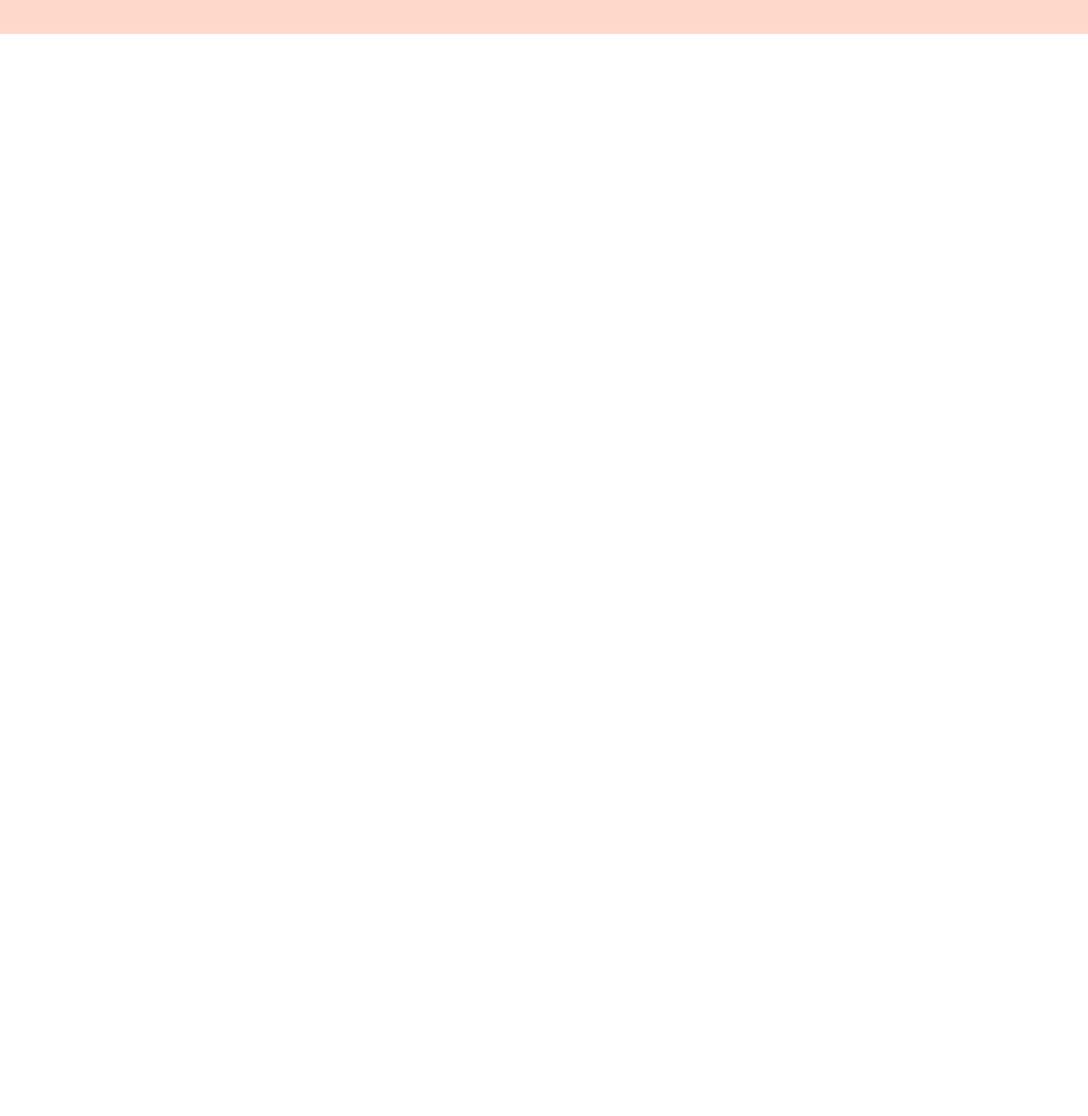
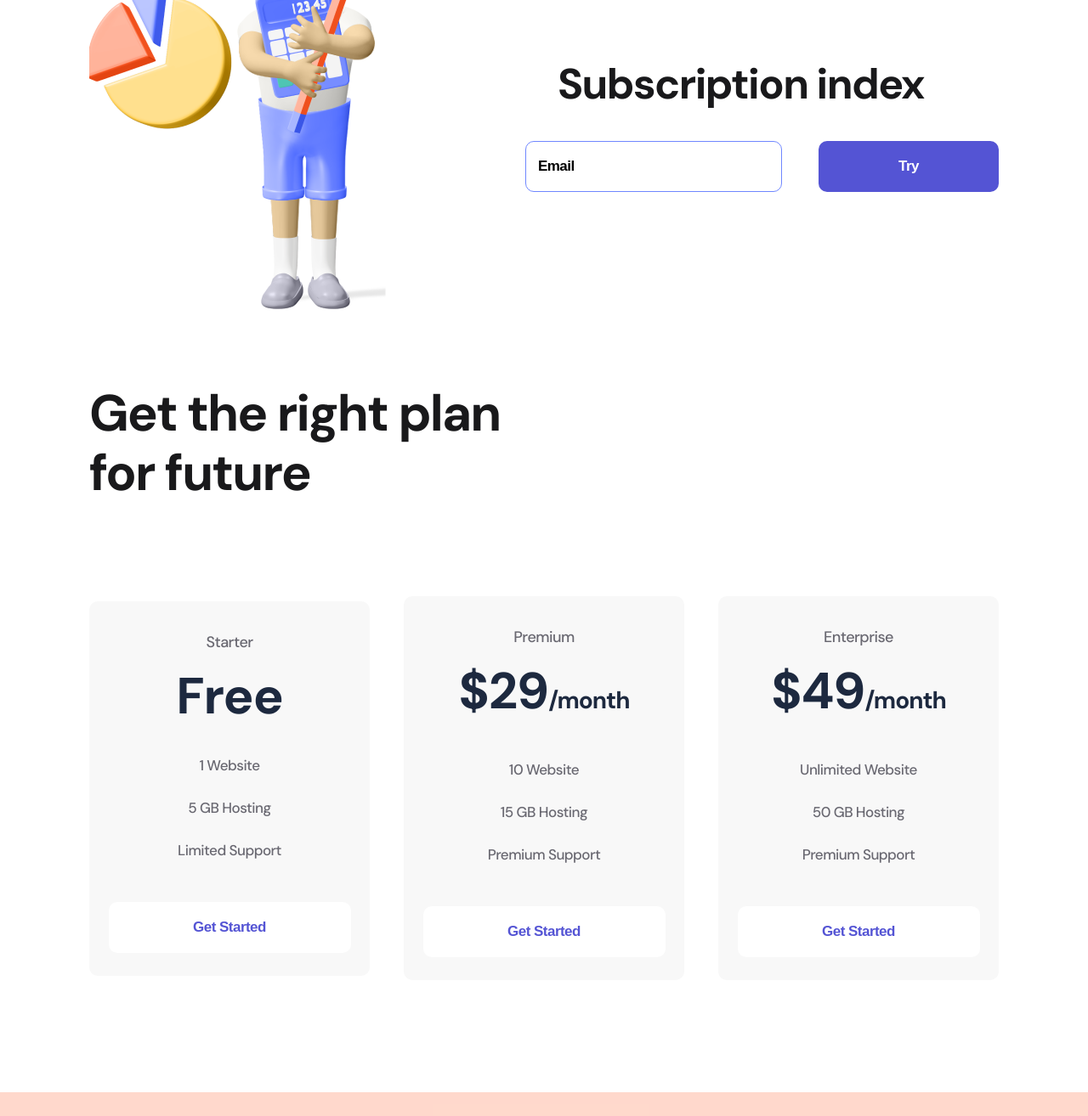
Before and after one commit to Daffirudi/logoipsum, a plain HTML site: page index.html in a window 1280 px wide. Shown: the part 987-2301 px from the top of the page at 85% size. Before the commit the page ends 1027 px from the top, so only its background shows below. Drawn offline with nearby package versions, Linux system fonts and the light colour scheme.

Commit message:
Add files via upload

```diff
--- a/index.html
+++ b/index.html
@@ -71,6 +71,77 @@
         <img src="./img/firstmen.png" alt="firstmen">
     </div>
 </section>
+<section class="container subscribe">
+    <div>
+        <img src="./img/secondmen.png" alt="secondman">
+    </div>
+    <div>
+        <h2 class="subscribe__title">
+            Subscription index
+        </h2>
+        <form>
+            <input class="input" type="email" placeholder="Email">
+            <button class="button button__violet">
+                Try
+            </button>
+        </form>
+    </div>
+</section>
+<section class="container plan">
+    <h2 class="plan__title">
+        Get the right plan for future
+    </h2>
+    <div class="plan__flex">
+        <div class="item">
+            <p class="item__text">
+                Starter
+            </p>
+            <h3 class="item__title">
+                Free
+            </h3>
+            <ul>
+                <li class="item__li">1 Website</li>
+                <li class="item__li">5 GB Hosting</li>
+                <li class="item__li">Limited Support</li>
+            </ul>
+            <button class="button button__item">
+                Get Started
+            </button>
+        </div>
+        <div class="item">
+            <p class="item__text">
+                Premium
+            </p>
+            <h3 class="item__title">
+                $29<span>/month</span>
+            </h3>
+            <ul>
+                <li class="item__li">10 Website</li>
+                <li class="item__li">15 GB Hosting</li>
+                <li class="item__li">Premium Support</li>
+            </ul>
+            <button class="button button__item">
+                Get Started
+            </button>
+        </div>
+        <div class="item">
+            <p class="item__text">
+                Enterprise
+            </p>
+            <h3 class="item__title">
+                $49<span>/month</span>
+            </h3>
+            <ul>
+                <li class="item__li">Unlimited Website</li>
+                <li class="item__li">50 GB Hosting</li>
+                <li class="item__li">Premium Support</li>
+            </ul>
+            <button class="button button__item">
+                Get Started
+            </button>
+        </div>
+    </div>
+</section>
 <footer class="footer">
     <div class="container footer__flex">
         <div>
--- a/style/style.css
+++ b/style/style.css
@@ -12,7 +12,7 @@ body{
     padding: 38px 0 48px;
 }
 
-.header__flex, .footer__flex, .about{
+.header__flex, .footer__flex, .about, .subscribe, .plan__flex{
     display:flex;
     justify-content: space-between;
     align-items: center;
@@ -106,6 +106,115 @@ body{
     color: #1414e0;
     transition: 500ms;
 }
+
 .footer{
     padding: 53px 0;
 }
+
+.subscribe{
+    margin-bottom: 85px;
+}
+
+.subscribe__title{
+    font-weight: 700;
+    font-size: 50px;
+    line-height: 57px;
+    letter-spacing: -1.56316px;
+    color: #19191B;
+    margin: 38px;
+}
+
+.input{
+    width: 302px;
+    height: 60px;
+    border: 1px solid #7087FF;
+    border-radius: 10px;
+    padding-left: 14px;
+    box-sizing: border-box;
+    margin-right: 39px;
+}
+
+.input::placeholder, input{
+    font-weight: 700;
+    font-size: 17px;
+    line-height: 22px;
+    letter-spacing: -0.531474px;
+    color: #000000;
+    }
+    .input:focus{
+        outline: none;
+    }
+
+.plan{
+    margin-bottom: 132px;
+}
+
+.plan__title{
+    font-weight: 700;
+    font-size: 60px;
+    line-height: 70px;
+    letter-spacing: -1.87579px;
+    color: #19191B;
+    max-width: 504px;
+    margin-bottom: 110px;
+}
+
+.item{
+    width: 330px;
+    background: #F8F8F8;
+    border-radius: 10px;
+    text-align: center;
+    padding: 34px 0 27px;
+}
+
+.item:hover{
+    background: #FF7143;
+    box-shadow: 0px 32px 34px rgba(255, 112, 59, 0.317827);
+    transition: 500ms;
+}
+
+.item__text{
+    font-size: 18px;
+    line-height: 28px;
+    letter-spacing: -0.562737px;
+    color: #696871;
+}
+
+.item:hover .item__text, .item:hover .item__title, .item:hover  .item__li{
+    color: white;
+    transition: 500ms;
+}
+
+.item__title{
+    font-weight: 700;
+    font-size: 60px;
+    line-height: 56px;
+    letter-spacing: -1.03448px;
+    color: #1D293F;
+    margin: 22px 0 28px;
+}
+
+.item__title span{
+    font-size: 28px;
+}
+
+.item__li{
+    list-style: none;
+    font-size: 17px;
+    line-height: 50px;
+    letter-spacing: -0.531474px;
+    color: #696871;
+}
+
+.button__item{
+    width: 285px;
+    background: white;
+    color:#5454D4;
+    margin-top: 36px;
+}
+
+.item:hover .button__item{
+    background: #9F3919;
+    color: white;
+    transition: 500ms;
+}
```
Also changed, not shown: img/secondmen.png (added).
